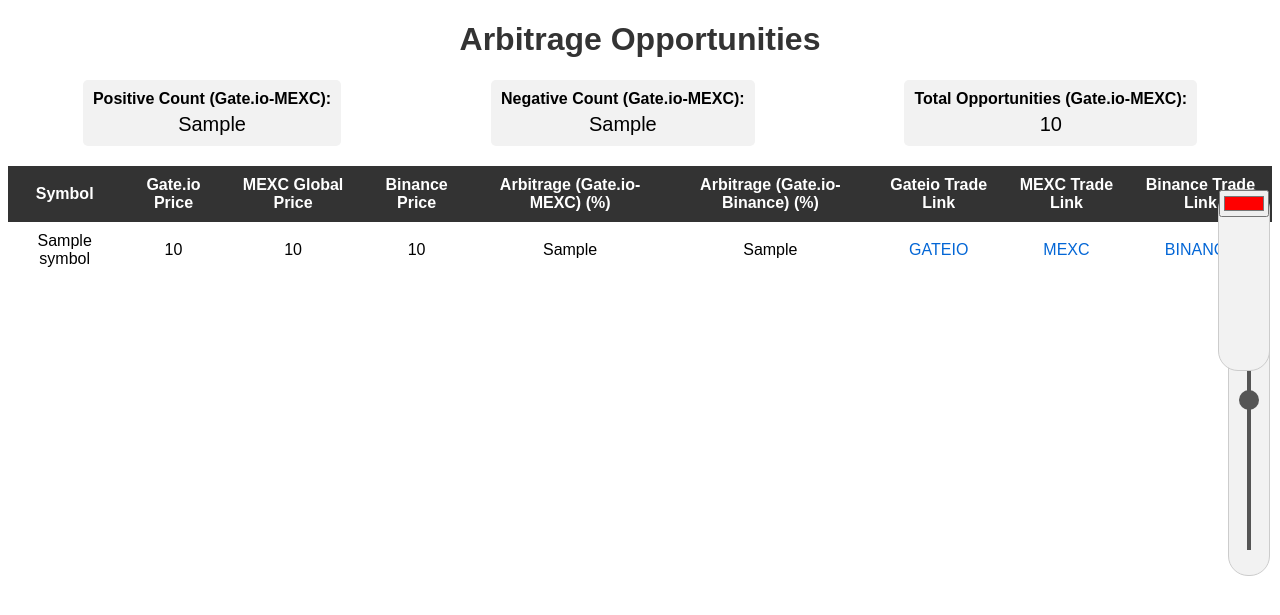
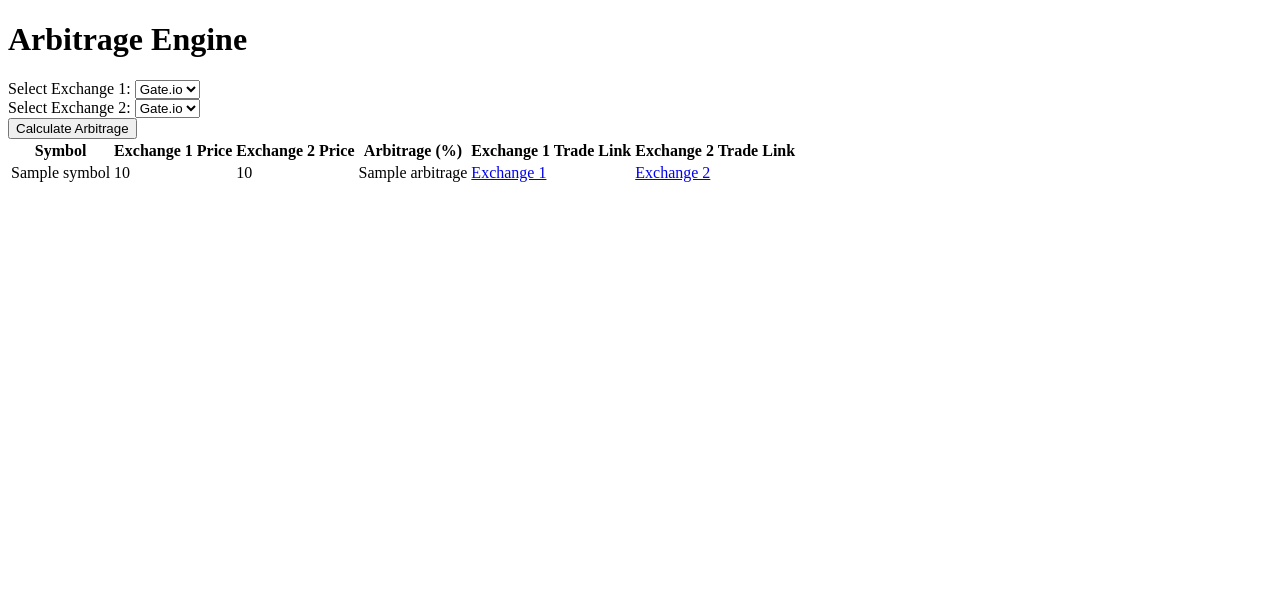
Before and after one commit to mailmaincoinsily/coinsilysite, a Flask app: template templates/index.html in a window 1280 px wide. Shown: the top 615 px of the page. Run offline with Flask 3, Linux system fonts and the light colour scheme; the template is opened without the code that fills it: most values are stand-ins (such as "Sample title", 1, 10 or a date in 2020).

Commit message:
Update index.html

```diff
--- a/templates/index.html
+++ b/templates/index.html
@@ -1,63 +1,55 @@
 <!DOCTYPE html>
 <html>
 <head>
-    <title>Arbitrage Opportunities</title>
-    <link rel="stylesheet" href="{{ url_for('static', filename='style.css') }}">
+    <title>Arbitrage Engine</title>
 </head>
 <body>
-    <h1>Arbitrage Opportunities</h1>
+    <h1>Arbitrage Engine</h1>
 
-    <div class="counts">
-        <div class="count">
-            <span class="label">Positive Count (Gate.io-MEXC):</span>
-            <span class="value">{{ positive_count_gateio_mexc }}</span>
-        </div>
-        <div class="count">
-            <span class="label">Negative Count (Gate.io-MEXC):</span>
-            <span class="value">{{ negative_count_gateio_mexc }}</span>
-        </div>
-        <div class="count">
-            <span class="label">Total Opportunities (Gate.io-MEXC):</span>
-            <span class="value">{{ positive_count_gateio_mexc + negative_count_gateio_mexc }}</span>
-        </div>
-    </div>
+    <form action="/calculate" method="post">
+        <label for="exchange1">Select Exchange 1:</label>
+        <select name="exchange1" id="exchange1">
+            <option value="gateio">Gate.io</option>
+            <option value="mexc">MEXC</option>
+            <!-- Add more options for other exchanges if needed -->
+        </select>
+        <br>
+        <label for="exchange2">Select Exchange 2:</label>
+        <select name="exchange2" id="exchange2">
+            <option value="gateio">Gate.io</option>
+            <option value="mexc">MEXC</option>
+            <!-- Add more options for other exchanges if needed -->
+        </select>
+        <br>
+        <input type="submit" value="Calculate Arbitrage">
+    </form>
 
+    {% if data %}
     <table>
         <thead>
             <tr>
                 <th>Symbol</th>
-                <th>Gate.io Price</th>
-                <th>MEXC Global Price</th>
-                <th>Binance Price</th>
-                <th>Arbitrage (Gate.io-MEXC) (%)</th>
-                <th>Arbitrage (Gate.io-Binance) (%)</th>
-                <th>Gateio Trade Link</th>
-                <th>MEXC Trade Link</th>
-                <th>Binance Trade Link</th>
+                <th>Exchange 1 Price</th>
+                <th>Exchange 2 Price</th>
+                <th>Arbitrage (%)</th>
+                <th>Exchange 1 Trade Link</th>
+                <th>Exchange 2 Trade Link</th>
             </tr>
         </thead>
         <tbody>
             {% for item in data %}
                 <tr>
                     <td>{{ item.symbol }}</td>
-                    <td>{{ item.gateio_price }}</td>
-                    <td>{{ item.mexc_price }}</td>
-                    <td>{{ item.binance_price | default('N/A') }}</td>
-                    <td class="arbitrage">{{ item.arbitrage_gateio_mexc }}</td>
-                    <td class="arbitrage">{{ item.arbitrage_gateio_binance }}</td>
-                    <td><a href="{{ item.gateio_trade_link }}" target="_blank">GATEIO</a></td>
-                    <td><a href="{{ item.mexc_trade_link }}" target="_blank">MEXC</a></td>
-                    <td><a href="{{ item.binance_trade_link }}" target="_blank">BINANCE</a></td>
+                    <td>{{ item.exchange1_price }}</td>
+                    <td>{{ item.exchange2_price }}</td>
+                    <td class="arbitrage">{{ item.arbitrage }}</td>
+                    <td><a href="{{ item.exchange1_trade_link }}" target="_blank">Exchange 1</a></td>
+                    <td><a href="{{ item.exchange2_trade_link }}" target="_blank">Exchange 2</a></td>
                 </tr>
             {% endfor %}
         </tbody>
     </table>
-    <div id="arrow-key"></div>
+    {% endif %}
 
-    <div id="color-picker">
-        <input type="color" id="selected-color" value="#ff0000">
-    </div>
-
-    <script src="{{ url_for('static', filename='script.js') }}"></script>
 </body>
 </html>
```
